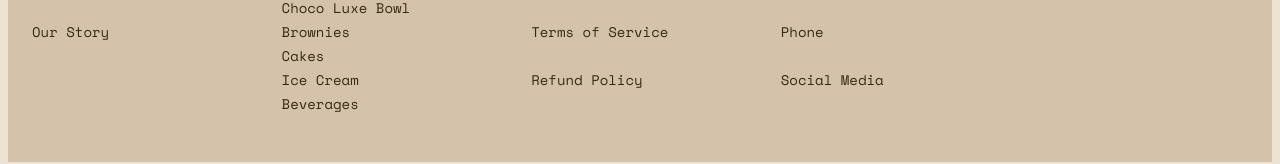
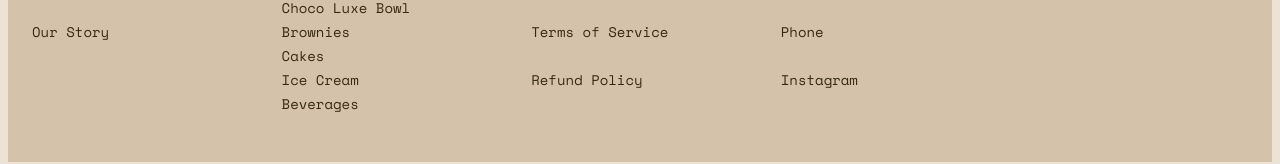
Before and after one commit to preveenraj/chocobae, a Next.js app: page / in a window 1280 px wide. Shown: the part 1832-1996 px from the top of the page. Built offline with nearby package versions, Linux system fonts and the light colour scheme.

Commit message:
add instagram

```diff
--- a/src/components/component.tsx
+++ b/src/components/component.tsx
@@ -172,8 +172,11 @@ export function Component() {
             <Link href="#" prefetch={false}>
               Phone
             </Link>
-            <Link href="#" prefetch={false}>
-              Social Media
+            <Link href="https://www.instagram.com/thechocobaeshop/"
+              target="_blank"
+              rel="noopener noreferrer"
+              prefetch={false}>
+              Instagram
             </Link>
           </div>
         </div>
```
